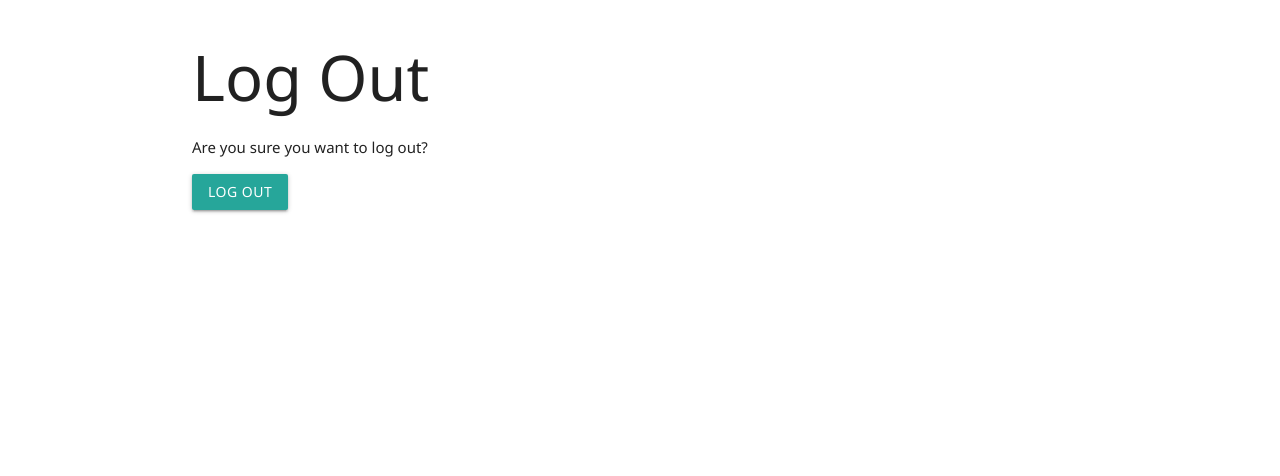
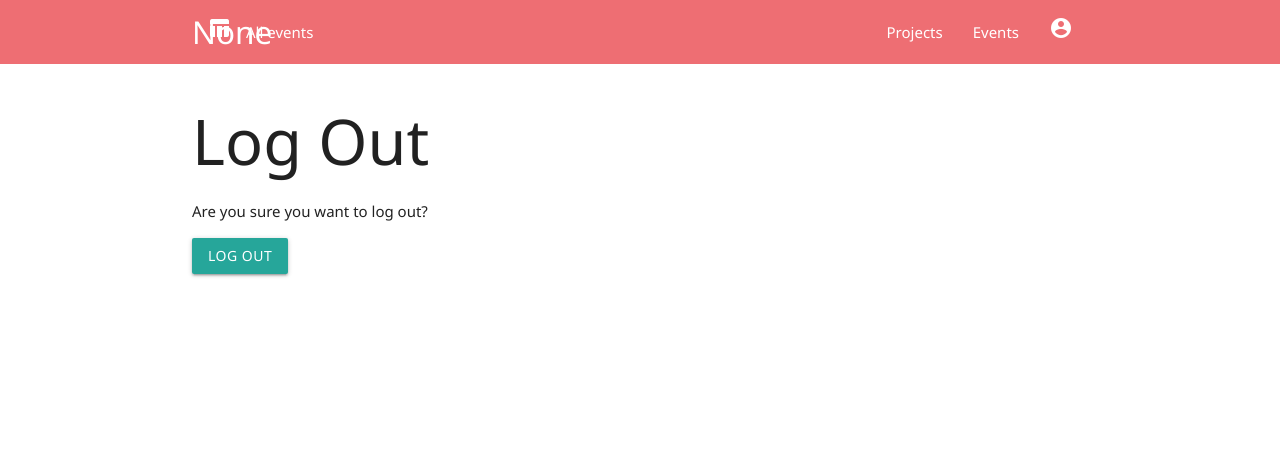
Before and after one commit to karolow/event-manager, a Django app: page /users/logout/ in a window 1280 px wide. Shown: the top 476 px of the page. Run offline with Django 3.2, Linux system fonts and the light colour scheme; the visitor is signed in with stand-in values (Sample User, id 1).

Commit message:
add navbar

```diff
--- a/website/templates/_base.html
+++ b/website/templates/_base.html
@@ -16,6 +16,8 @@
 </head>
 
 <body>
+
+  {% include 'navbar.html' %}
 
   <main>
     <div class="container">
@@ -41,6 +43,7 @@
       $('.datepicker').datepicker({'format': 'yyyy-mm-dd'});
       $('.dropdown-trigger').dropdown({constrainWidth: false});
       $('select').formSelect();
+      $('.sidenav').sidenav();
       $('.fixed-action-btn').floatingActionButton();
     });
   </script>
--- /dev/null
+++ b/website/templates/navbar.html
@@ -0,0 +1,79 @@
+{% load i18n %}
+
+<!-- User Account Dropdown -->
+<ul id="dropdown2" class="dropdown-content">
+    <li><a href="{% url 'account_change_password' %}">{% trans "Change password" %}</a></li>
+    <li class="divider"></li>
+    <li><a href="{% url 'account_logout' %}">{% trans "Log out" %}</a></li>
+</ul>
+
+<div class="navbar-fixed">
+    <nav class="nav-wrapper z-depth-0">
+        <div class="container">
+
+            <!-- Logo -->
+            <a href="{% url 'event_table' %}" class="brand-logo">{{ organization_name }}</a>
+            <!-- Sidenav -->
+            <a href="#" class="sidenav-trigger" data-target="mobile-links"><i class="material-icons">menu</i></a>
+
+
+            <ul class="logo-adjacent hide-on-med-and-down">
+                <li class="logo-distance"><a href="#"><i class="material-icons left">table_chart</i>All events</a></li>
+            </ul>
+
+            <!-- User Account Dropdown -->
+            <ul class="right hide-on-med-and-down">
+            {% if user.is_authenticated %}
+                <li><a href="{% url 'project_table' %}">Projects</a></li>
+                <li><a href="{% url 'event_table' %}">Events</a></li>
+                <li>
+                    <a class="dropdown-trigger" href="#!" data-target="dropdown2">
+                        <i class="large material-icons">account_circle</i>
+                    </a>
+                </li>
+            {% else %}
+                {% if '/login/' not in request.path %}
+                <li>
+                    <a href="{% url 'account_login' %}">{% trans "Log in" %}</a>
+                </li>
+                {% endif %}
+                {% if '/signup/' not in request.path %}
+                <li>
+                    <a href="{% url 'account_signup' %}">{% trans "Sign up" %}</a>
+                </li>
+                {% endif %}
+            {% endif %}
+            </ul>
+        </div>
+    </nav>
+</div>
+
+<!-- User Account Dropdown -->
+<ul id="dropdown2" class="dropdown-content">
+    <li><a href="{% url 'account_change_password' %}">{% trans "Change password" %}</a></li>
+    <li class="divider"></li>
+    <li><a href="{% url 'account_logout' %}">{% trans "Log out" %}</a></li>
+</ul>
+
+<ul class="sidenav" id="mobile-links">
+
+    {% if user.is_authenticated %}
+
+        <li><a href="{% url 'account_change_password' %}">{% trans "Change password" %}<i class="material-icons">lock</i></a></li>
+        <li class="divider"></li>
+        <li><a href="{% url 'account_logout' %}">{% trans "Log out" %}</a></li>
+
+    {% else %}
+        {% if '/login/' in request.path %}
+            <li><a href="{% url 'account_signup' %}">{% trans "Sign up" %}<i class="material-icons">account_circle</i></a></li>
+        {% elif '/signup/' in request.path %}
+            <li><a href="{% url 'account_login' %}">{% trans "Log in" %}<i class="material-icons">login</i></a></li>
+        {% else %}
+            <li><a href="{% url 'account_signup' %}">{% trans "Sign up" %}<i class="material-icons">account_circle</i></a></li>
+            <li><a href="{% url 'account_login' %}">{% trans "Log in" %}<i class="material-icons">login</i></a></li>
+
+        {% endif %}
+
+    {% endif %}
+
+</ul>
```
